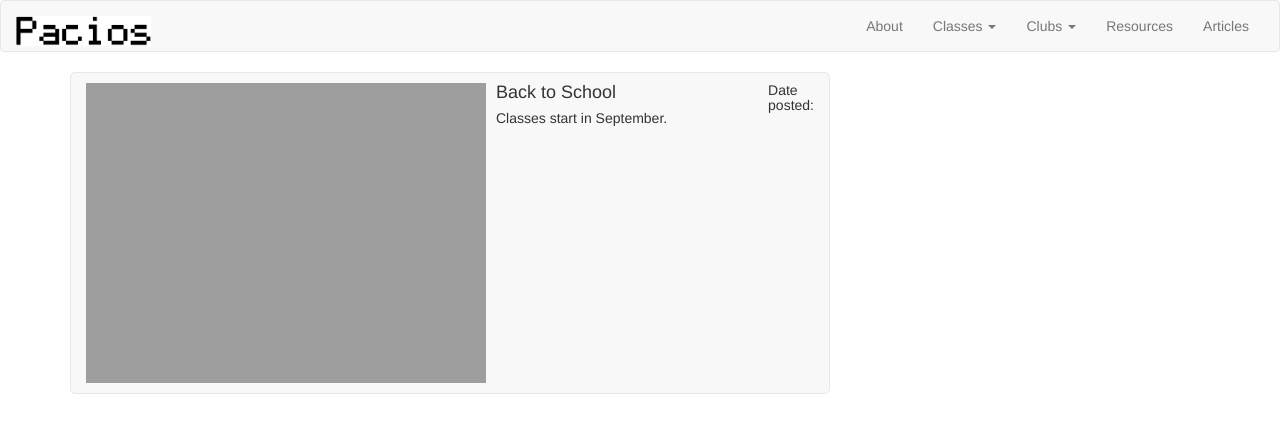
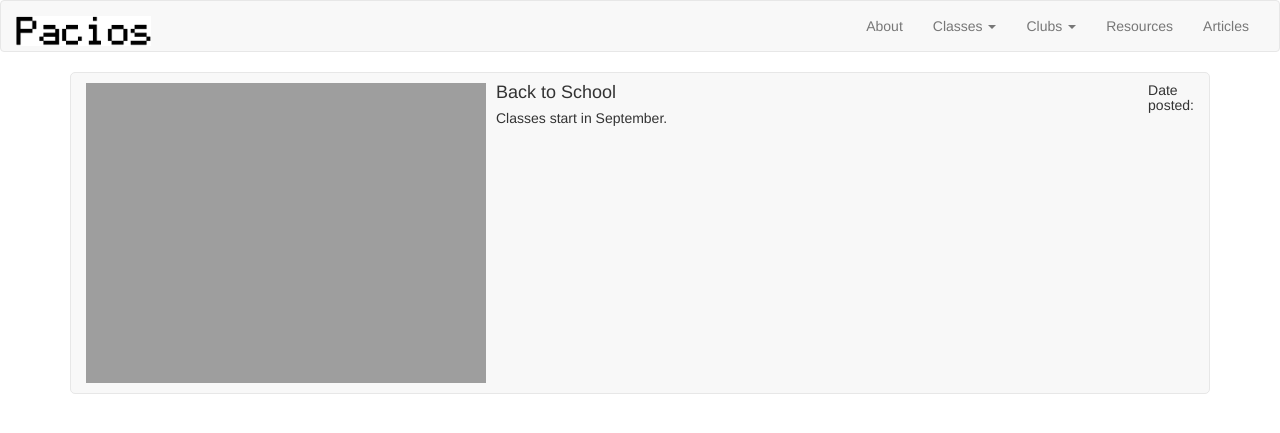
Before and after one commit to RodrigoPacios/mrpacios1, a Jekyll site: the page built from _posts/Articles/2017-06-18-back-to-school.md, in a window 1280 px wide. Shown: the top 433 px of the page. Built offline with Jekyll 4.4.1, drawn with Linux system fonts in a browser that asks for light colours; nearby versions of some CDN libraries.

```diff
--- a/_includes/posts.html
+++ b/_includes/posts.html
@@ -1,7 +1,8 @@
-{% if page.url contains "20" or "allarticles"%}
+
+{% if page.url contains "20" %}
 
 <div class="container">
-	<div class="media col-md-8">
+	<div class="media col-md-12">
 	  <div class="media-left">
 	    <a href="#">
 	      <img class="media-object" src={{page.img}} alt="">
```
